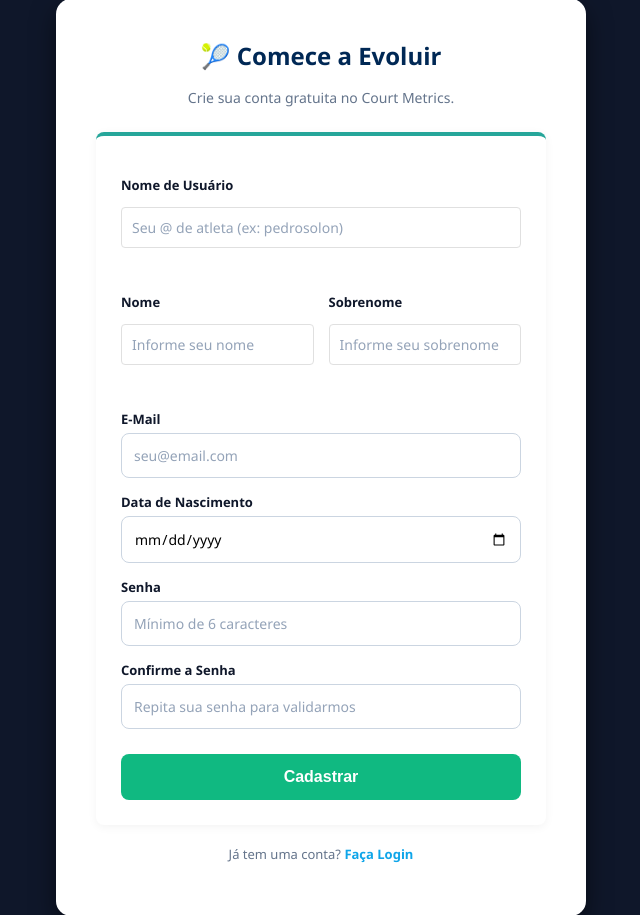
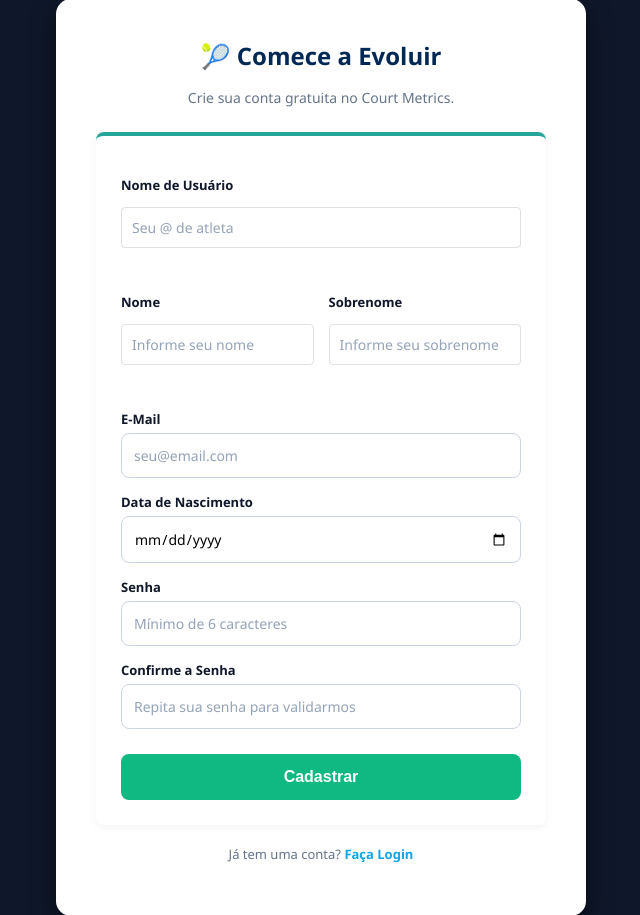
Before and after one commit to pedrosolonassis/court_metrics, a Flask app: page /register in a window 1280 px wide. Shown: the part 21-936 px from the top of the page, without its empty margins (319-959 px from the left). Run offline with Flask 3, Linux system fonts and the light colour scheme.

Commit message:
registro
Updated the placeholder text for the username input field.

```diff
--- a/templates/register.html
+++ b/templates/register.html
@@ -35,7 +35,7 @@
         <form method="POST">
             <div class="form-group">
                 <label class="form-label">Nome de Usuário</label>
-                <input type="text" name="username" class="form-control" placeholder="Seu @ de atleta (ex: pedrosolon)" required>
+                <input type="text" name="username" class="form-control" placeholder="Seu @ de atleta" required>
             </div>
 
             <div class="grid-2">
```
